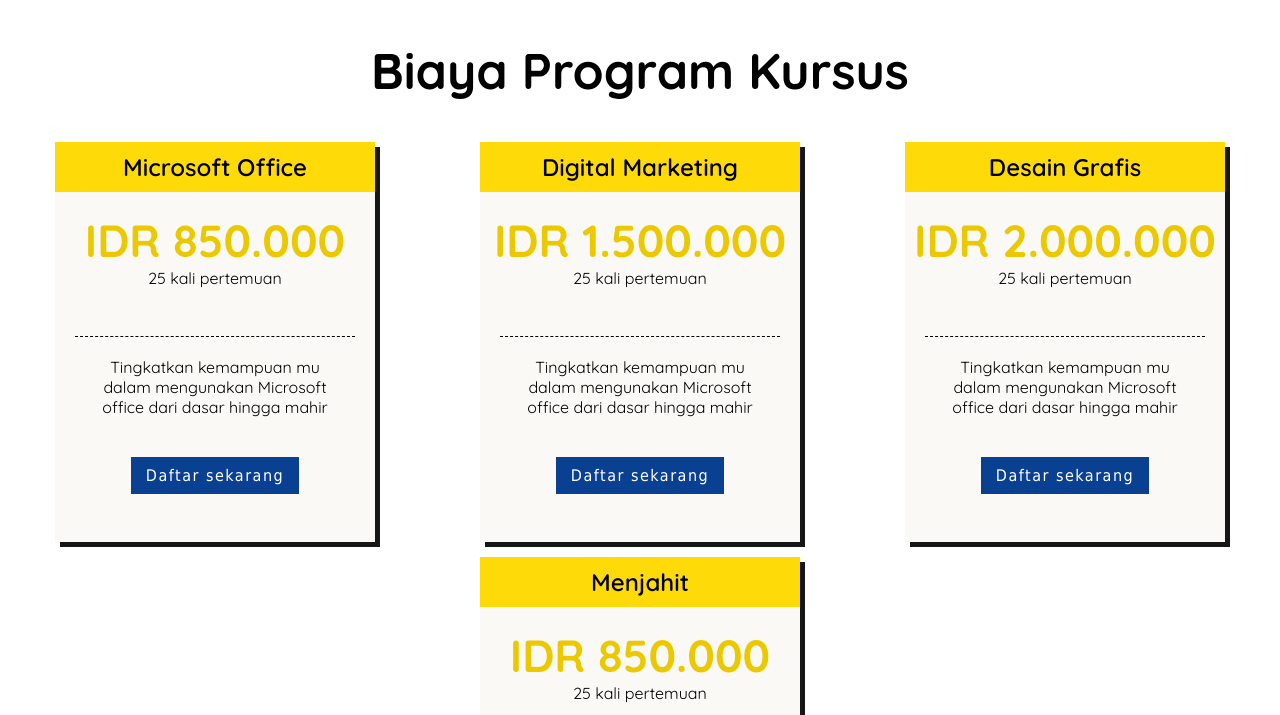
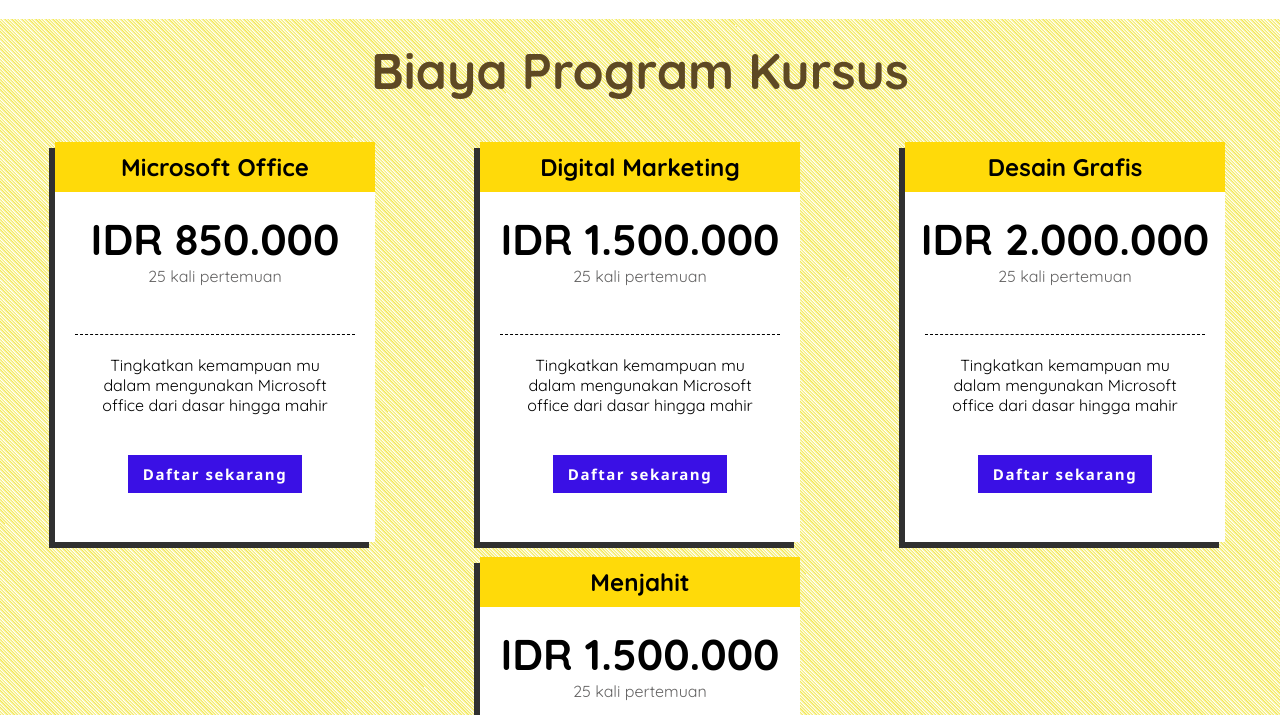
Before and after one commit to Arifall/web-lkp-mulia-sakti, a plain HTML site: page biaya.html in a window 1280 px wide. Shown: the part 85-800 px from the top of the page. Drawn offline with Linux system fonts and the light colour scheme.

Commit message:
update background biaya page

```diff
--- a/assets/style/biaya.css
+++ b/assets/style/biaya.css
@@ -111,11 +111,16 @@ nav a:hover {
 }
 /*konten utama-start*/
 .content {
-    background-color: white;
-    background-size: 100% 100%;
+    background: repeating-linear-gradient(
+    45deg,
+    #f3e852 2px,
+    #f3e852 2px,
+    white 3px,
+    white 3px);
     padding-bottom: 40px;
 }
 .content h1 {
+    color: rgb(94, 73, 36);
     text-align: center;
     font-size: 50px;
     padding-top: 20px;
@@ -132,28 +137,28 @@ nav a:hover {
 .card {
     width: 320px;
     height: 400px;
-    background-color: #faf9f6;
+    background-color: white;
     text-align: center;
-    box-shadow: 5px 5px #161616;
+    box-shadow: -6px 6px #303030;
 }
 .card h2 {
     padding-top: 10px;
     padding-bottom: 10px;
     background-color: #ffda09;
     color: black;
-    font-weight: 580;
+    font-weight: 700;
 }
 .card h3 {
     padding-top: 20px;
-    font-size: 45px;
-    color: #ecc800;
+    font-size: 43px;
+    color: black;
 }
 .card .ket {
     margin-right: 20px;
     margin-left: 20px;
     padding-bottom: 3rem;
     border-bottom: 1px dashed black;
-    color: black;
+    color: #646363;
 
 }
 .card .kata-kata {
@@ -162,12 +167,14 @@ nav a:hover {
 }
 .card a button {
    padding: 9px 15px;
-   font-size: 16px;
+   font-size: 15px;
+   font-weight: 600;
    border: none;
-   font-family: 'tahoma';
+   font-family:"Segoe UI";
    letter-spacing: 1.5px;
    color: white;
-   background-color: #0a4091;
+   background-color: #3A10E5;
+   cursor: pointer;
 
 }
 .card a button:hover {
@@ -305,6 +312,12 @@ footer .hakcipta {
         top: 5px;
       }
       /* navbar finish*/
+    .content {
+        background: repeating-linear-gradient(
+    45deg,
+    #f3e852 1px,
+    white 3px);
+    }
     footer article {
         flex-direction: column;
     }
--- a/biaya.html
+++ b/biaya.html
@@ -40,28 +40,28 @@
                     <h3>IDR 850.000</h3>
                     <p class="ket">25 kali pertemuan</p>
                     <p class="kata-kata">Tingkatkan kemampuan mu dalam mengunakan Microsoft office dari dasar hingga mahir</p>
-                    <a href="#"><button>Daftar sekarang</button></a>
+                    <a href="https://docs.google.com/forms/d/e/1FAIpQLSesv3LCQdsTA-5IxVNv_hjNiv3wEOEehRcSyL2fYojsGwVYoA/viewform?usp=header"><button>Daftar sekarang</button></a>
                 </section>
                 <section class="card">
                     <h2>Digital Marketing</h2>
                     <h3>IDR 1.500.000</h3>
                     <p class="ket">25 kali pertemuan</p>
                     <p class="kata-kata">Tingkatkan kemampuan mu dalam mengunakan Microsoft office dari dasar hingga mahir</p>
-                    <a href="#"><button>Daftar sekarang</button></a>
+                    <a href="https://docs.google.com/forms/d/e/1FAIpQLSdrbBJQgyLwPT35NAQfzRwazZgjQoc2E1ksHW25f3fN6DHD4A/viewform?usp=header"><button>Daftar sekarang</button></a>
                 </section>
                 <section class="card">
                     <h2>Desain Grafis</h2>
                     <h3>IDR 2.000.000</h3>
                     <p class="ket">25 kali pertemuan</p>
                     <p class="kata-kata">Tingkatkan kemampuan mu dalam mengunakan Microsoft office dari dasar hingga mahir</p>
-                    <a href="#"><button>Daftar sekarang</button></a>
+                    <a href="https://docs.google.com/forms/d/e/1FAIpQLScGKOe8_12PjyrtmnGvIohVvSbPG0OQKG2glgnAmij77FjlmA/viewform?usp=header"><button>Daftar sekarang</button></a>
                 </section>
                 <section class="card">
                     <h2>Menjahit</h2>
-                    <h3>IDR 850.000</h3>
+                    <h3>IDR 1.500.000</h3>
                     <p class="ket">25 kali pertemuan</p>
                     <p class="kata-kata">Tingkatkan kemampuan mu dalam mengunakan Microsoft office dari dasar hingga mahir</p>
-                    <a href="#"><button>Daftar sekarang</button></a>
+                    <a href="https://docs.google.com/forms/d/e/1FAIpQLSemkEwEB0ctf9prNcsyJUO4EjHjAQz2ZTaJAeFUfbdq59ZZyA/viewform?usp=header"><button>Daftar sekarang</button></a>
                 </section>
             </div>
         </div>
@@ -71,7 +71,6 @@
             <section class="daftar-footer">
                 <img src="assets/img/Untitled_design-removebg-preview.png">
                 <h2>LEMBAGA PELATIHAN DAN KURSUS MULIA SAKTI</h2>
-                <p>NPSN K5649857 - VIN 1903110801 - NILEK 06103.3.1.0024./31</p>
                 <P>KURSUS KOMPUTER - BIMBEL - PRIVAT - PENGUATAN SDM DLL</P>
                 <P>alamat: Jl.soekarno-hatta No 4. keutapang dua. Aceh besar. Aceh</P>
             </section>
```
